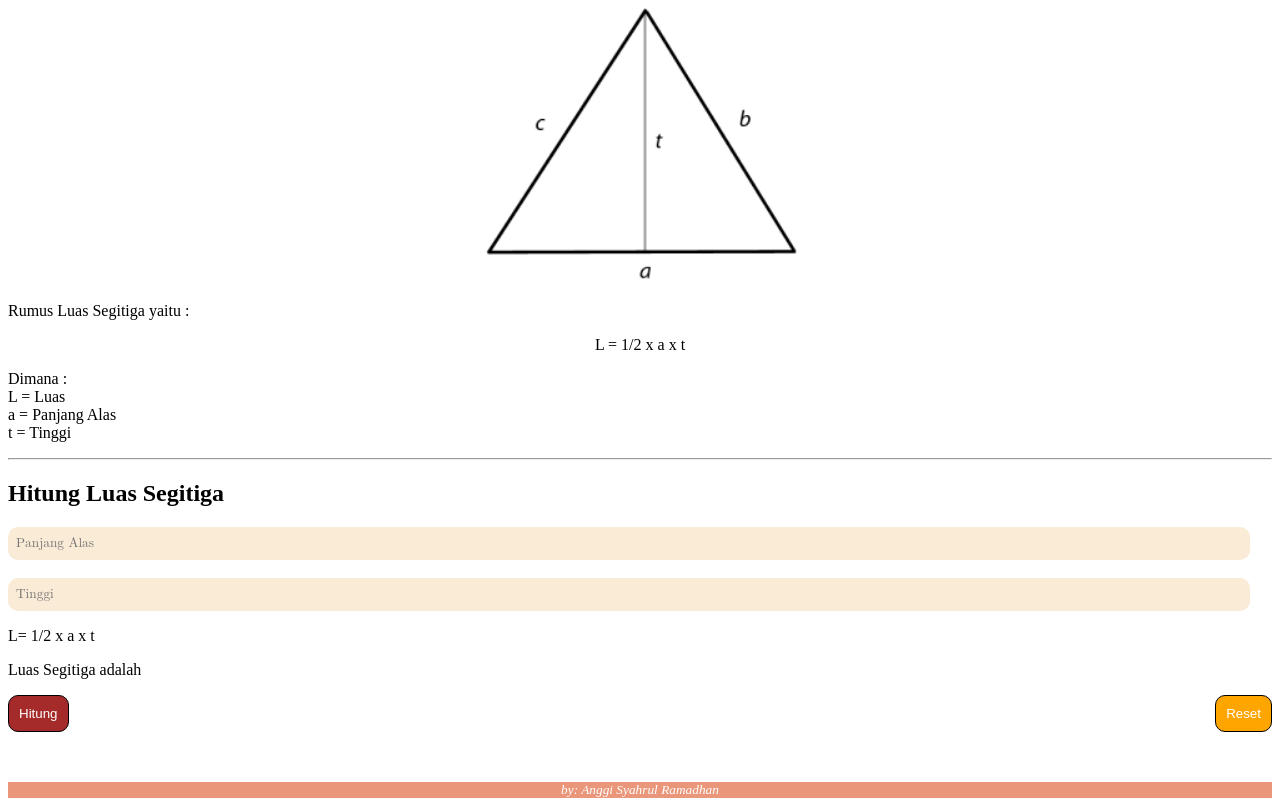
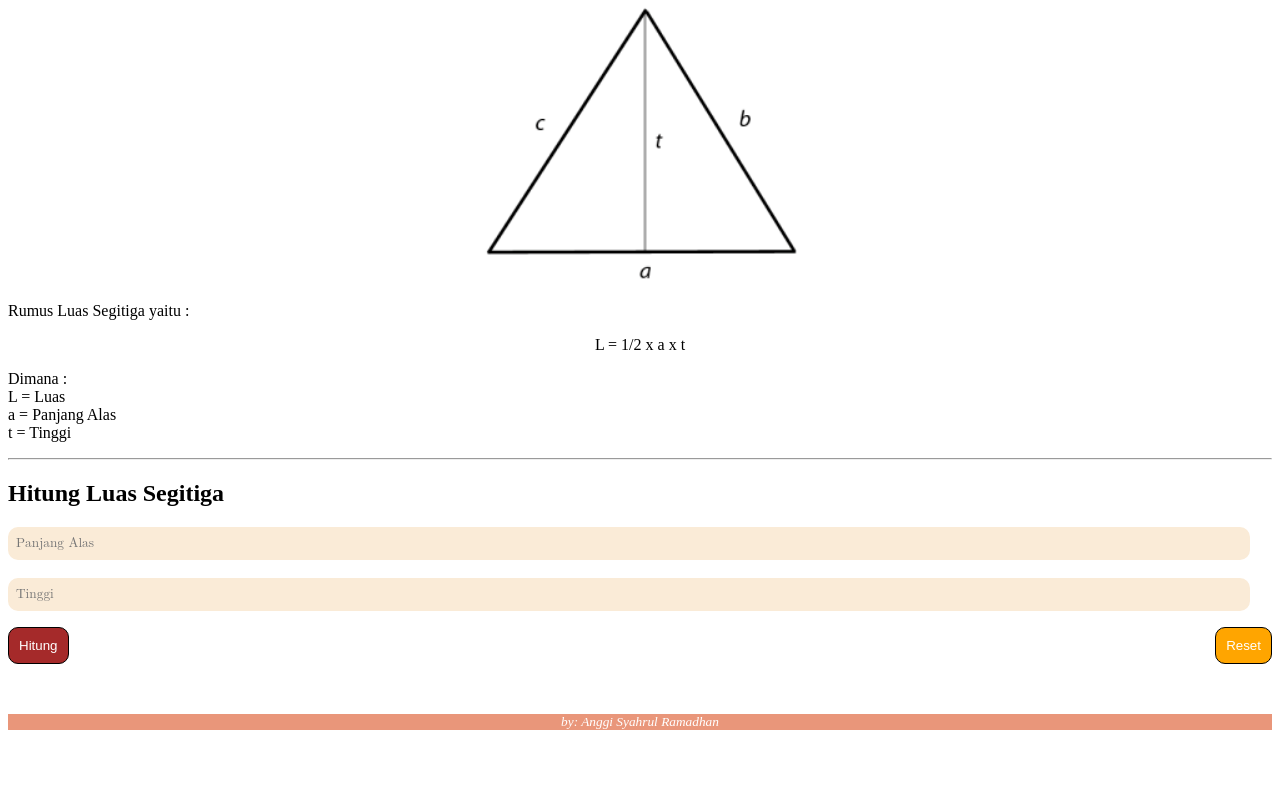
Before and after one commit to revou-fundamental-course/13-may-24-ASRC0mputer, a plain HTML site: page index.html in a window 1280 px wide. Shown: the part 331-1142 px from the top of the page. After the commit the page ends 1074 px from the top, so only its background shows below. Drawn offline with Linux system fonts and the light colour scheme.

Commit message:
update commit 4

```diff
--- a/index.html
+++ b/index.html
@@ -54,7 +54,7 @@
 
                 <h2>Hitung Luas Segitiga</h2>
 
-            <form id="form1" name="form" method="post" action="">
+            <form>
                 <section>
                     <div>
                         <label></label><input type="number" id="alas"  placeholder="Panjang Alas"/>
@@ -64,8 +64,8 @@
                     </div>
 
                 </section>
-                <p>L= 1/2 x a x t </p>
-                <p>Luas Segitiga adalah <b><span id="luas"></span></b></p>
+
+                <b><p id="luas"></p></b>
                 <button type="button" onclick="luas()">Hitung</button>
                 <button type="reset" id="reset-btn">Reset</button>
 
@@ -112,8 +112,7 @@
                         <label>Sisi 3:</label><input id="sisi_c" placeholder="Sisi c" type="number"/>
                     </div>
                 </section>
-                <p>K = S1 + S2 + S3</p>
-                <p>Keliling Segitiga adalah <b><span id="keliling"></span></b></p>
+                <b><p id="keliling"></p></b>
                 <button type="button" onclick="keliling()">Hitung</button>
                 <button type="reset" id="reset-btn">Reset</button>
             </form>
```
